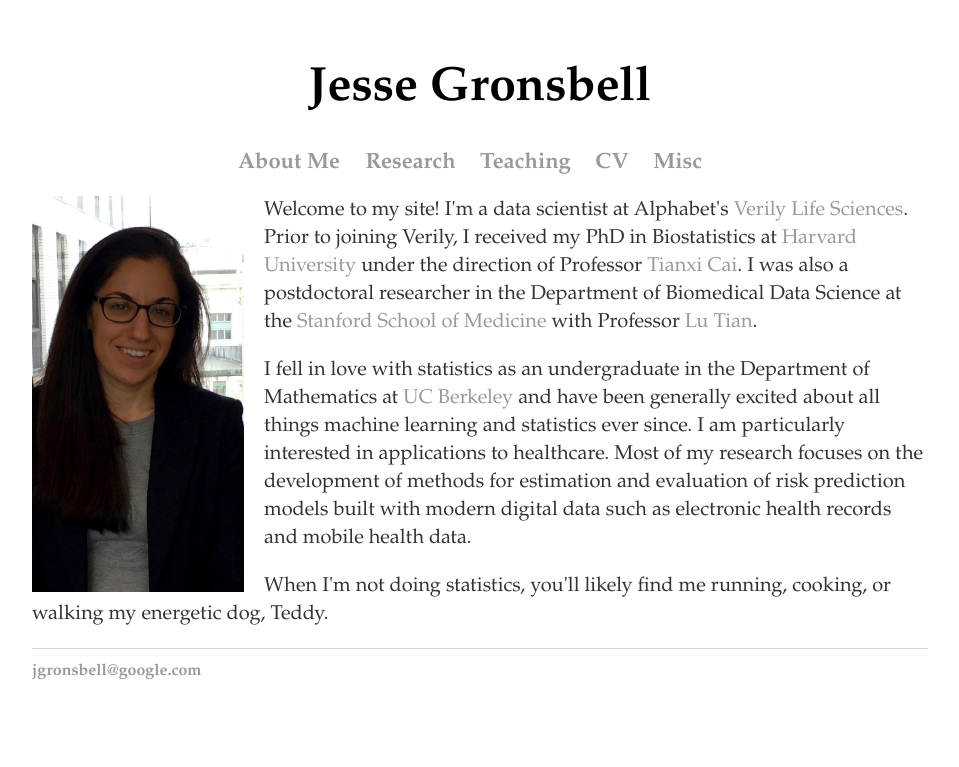
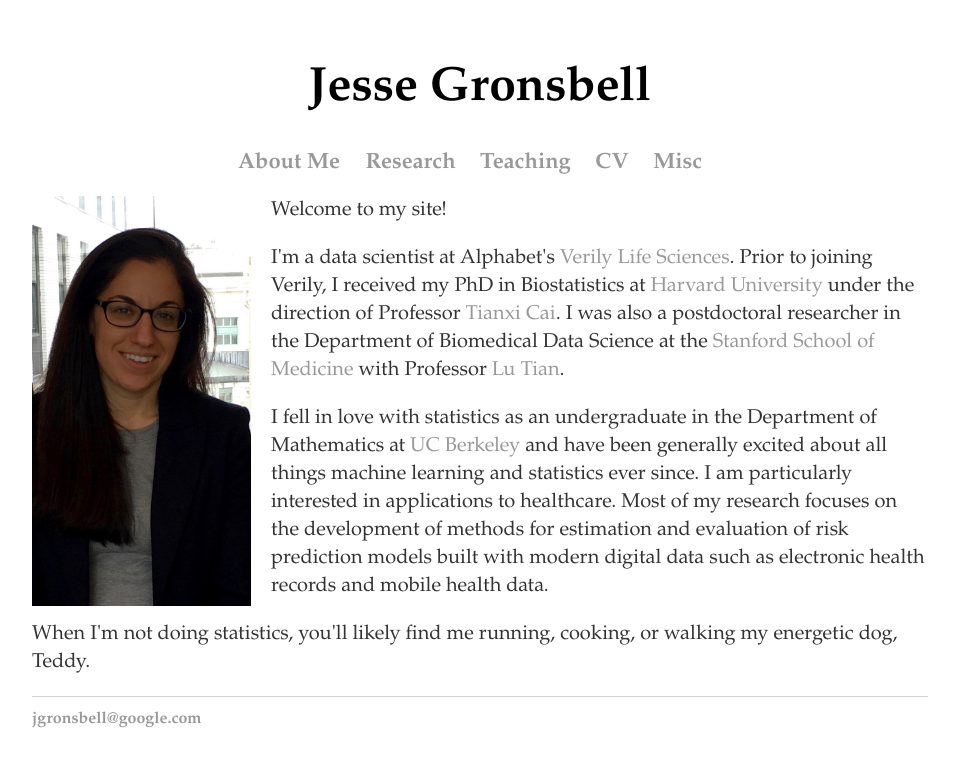
Before and after one commit to jgrons/old_website, a Jekyll site: the page built from index.html, in a window 1280 px wide. Shown: the top 767 px of the page, without its empty margins (160-1119 px from the left). Built offline with Jekyll 4.4.1, drawn with Linux system fonts in a browser that asks for light colours.

Commit message:
Update index.html

```diff
--- a/index.html
+++ b/index.html
@@ -5,7 +5,7 @@
 
 
 	<div class="span2">
-            <img src="../pics/IMG_1115.jpeg" HEIGHT="396" WIDTH="212" align="left" style="margin:0px 20px 0px 0px"
+            <img src="../pics/IMG_1115.jpeg" HEIGHT="410" WIDTH="219" align="left" style="margin:0px 20px 0px 0px"
                   title="JG" alt="JG"/></a>
         </div>
 
@@ -14,7 +14,11 @@
 
 
 	<p style="font-size:20px; font-family: palatino">
-	Welcome to my site!  I'm a data scientist at Alphabet's <a href="https://verily.com/">
+	Welcome to my site!
+	</p>
+
+	<p style="font-size:20px; font-family: palatino">
+		I'm a data scientist at Alphabet's <a href="https://verily.com/">
 	Verily Life Sciences</a>.  Prior to joining Verily, I received my PhD in  Biostatistics
 	at <a href="https://www.hsph.harvard.edu/biostatistics/"> Harvard University </a> under the direction of
 		Professor <a href="https://www.hsph.harvard.edu/tianxi-cai/"> Tianxi Cai</a>.
```
